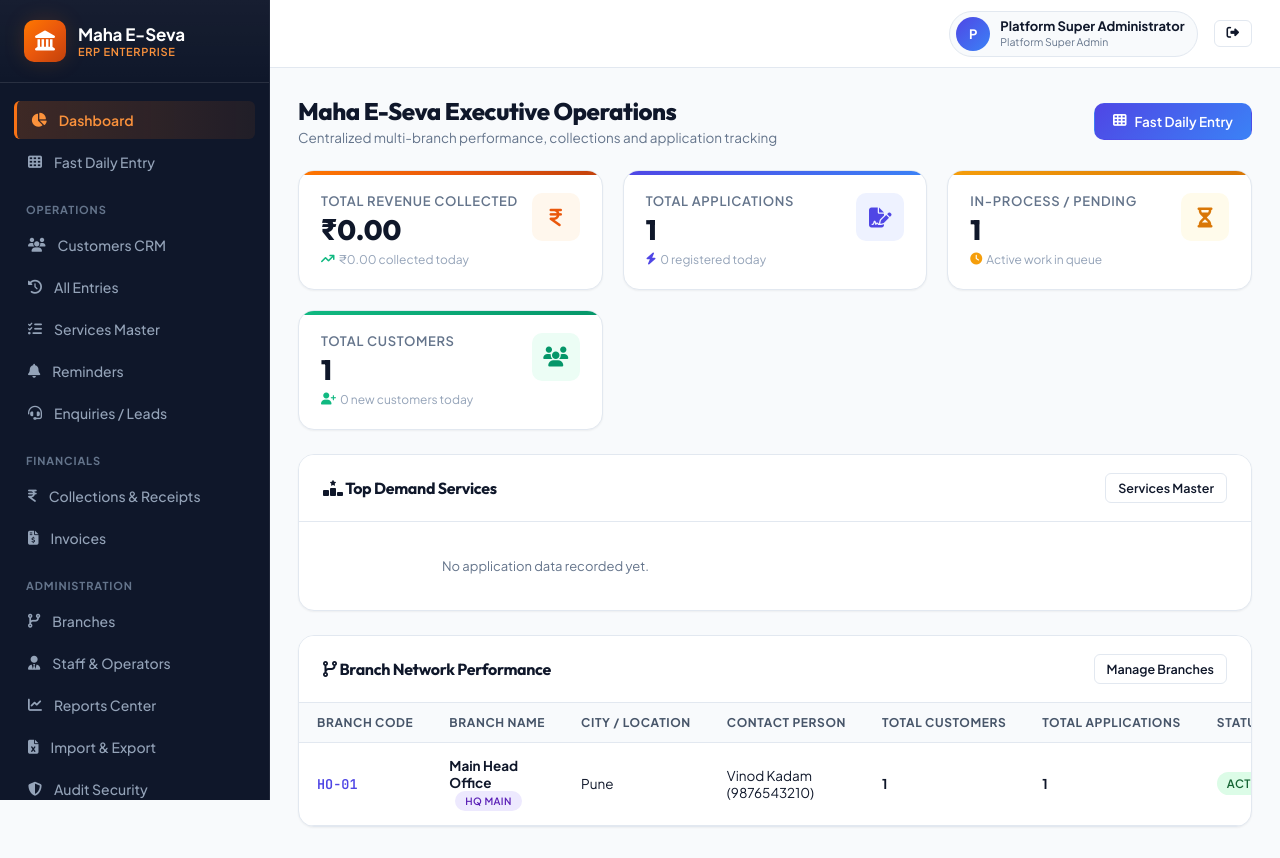
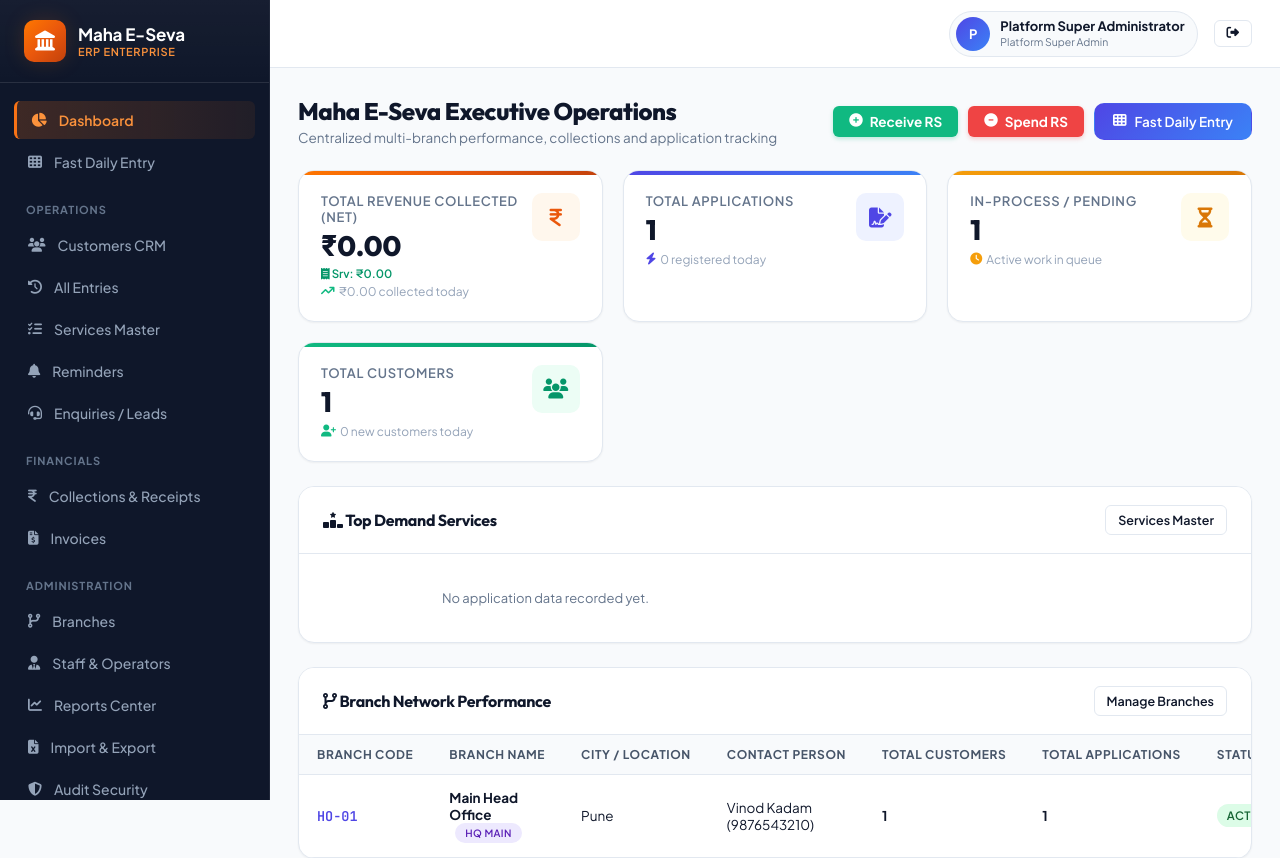
Before and after one commit to VKadam-vk/maha-eseva, a Laravel app: page /dashboard in a window 1280 px wide. Shown: the top 858 px of the page. Before the commit the page ends 828 px from the top, so only its background shows below. Run offline with Laravel 12, Linux system fonts and the light colour scheme; a user stored in the database is signed in; data comes from the database, SQL or seed files in the repository; tables that the repository leaves empty hold one stand-in row (values such as "Sample post").

Commit message:
Add simple quick Receive RS (+) and Spend RS (-) money feature on Business Owner and Branch Admin dashboards

```diff
--- a/app/Services/ReportService.php
+++ b/app/Services/ReportService.php
@@ -4,6 +4,7 @@ namespace App\Services;
 
 use App\Models\Application;
 use App\Models\Branch;
+use App\Models\CashAdjustment;
 use App\Models\Customer;
 use App\Models\Employee;
 use App\Models\FollowUp;
@@ -45,6 +46,23 @@ class ReportService
             ->whereIn('work_status', [Application::STATUS_APPROVED, Application::STATUS_READY, Application::STATUS_DELIVERED, Application::STATUS_CLOSED])
             ->count();
 
+        // Quick Cash In (Receive) and Cash Out (Spend) calculations
+        $totalExtraReceived = 0.0;
+        $totalSpent = 0.0;
+        $todayExtraReceived = 0.0;
+        $todaySpent = 0.0;
+
+        if (\Illuminate\Support\Facades\Schema::hasTable('cash_adjustments')) {
+            $adjQuery = CashAdjustment::where('tenant_id', $tenantId)->when($branchId, fn($q) => $q->where('branch_id', $branchId));
+            $totalExtraReceived = (float) (clone $adjQuery)->where('type', 'RECEIVE')->sum('amount');
+            $totalSpent = (float) (clone $adjQuery)->where('type', 'SPEND')->sum('amount');
+            $todayExtraReceived = (float) (clone $adjQuery)->where('type', 'RECEIVE')->whereDate('entry_date', $today)->sum('amount');
+            $todaySpent = (float) (clone $adjQuery)->where('type', 'SPEND')->whereDate('entry_date', $today)->sum('amount');
+        }
+
+        $netRevenue = ($totalRevenue + $totalExtraReceived) - $totalSpent;
+        $todayNetRevenue = ($todayRevenue + $todayExtraReceived) - $todaySpent;
+
         // Status pipeline breakdown
         $statusCounts = Application::where('tenant_id', $tenantId)
             ->when($branchId, fn($q) => $q->where('branch_id', $branchId))
@@ -80,7 +98,8 @@ class ReportService
             'totalBranches', 'totalCustomers', 'totalApplications', 'totalRevenue',
             'todayCustomers', 'todayApplications', 'todayRevenue', 'monthRevenue',
             'pendingApplications', 'completedApplications', 'statusCounts',
-            'topServices', 'branchPerformance', 'recentApplications'
+            'topServices', 'branchPerformance', 'recentApplications',
+            'totalExtraReceived', 'totalSpent', 'netRevenue', 'todayExtraReceived', 'todaySpent', 'todayNetRevenue'
         );
     }
 
@@ -120,11 +139,29 @@ class ReportService
             ->limit(5)
             ->get();
 
+        // Quick Cash In (Receive) and Cash Out (Spend) calculations
+        $totalExtraReceived = 0.0;
+        $totalSpent = 0.0;
+        $todayExtraReceived = 0.0;
+        $todaySpent = 0.0;
+
+        if (\Illuminate\Support\Facades\Schema::hasTable('cash_adjustments')) {
+            $adjQuery = CashAdjustment::where('tenant_id', $tenantId)->where('branch_id', $branchId);
+            $totalExtraReceived = (float) (clone $adjQuery)->where('type', 'RECEIVE')->sum('amount');
+            $totalSpent = (float) (clone $adjQuery)->where('type', 'SPEND')->sum('amount');
+            $todayExtraReceived = (float) (clone $adjQuery)->where('type', 'RECEIVE')->whereDate('entry_date', $today)->sum('amount');
+            $todaySpent = (float) (clone $adjQuery)->where('type', 'SPEND')->whereDate('entry_date', $today)->sum('amount');
+        }
+
+        $netCollection = ($totalCollection + $totalExtraReceived) - $totalSpent;
+        $todayNetCollection = ($todayCollection + $todayExtraReceived) - $todaySpent;
+
         return compact(
             'todayCustomers', 'todayApplications', 'todayCollection', 'totalCollection',
             'totalBilled', 'pendingAmount',
             'totalCustomers', 'totalApplications', 'pendingWork',
-            'completedWork', 'dueFollowUps', 'recentApplications'
+            'completedWork', 'dueFollowUps', 'recentApplications',
+            'totalExtraReceived', 'totalSpent', 'netCollection', 'todayExtraReceived', 'todaySpent', 'todayNetCollection'
         );
     }
 
--- a/resources/views/dashboard/business_owner.blade.php
+++ b/resources/views/dashboard/business_owner.blade.php
@@ -9,6 +9,12 @@
         <p class="page-subtitle">Centralized multi-branch performance, collections and application tracking</p>
     </div>
     <div style="display: flex; gap: 10px; align-items: center; flex-wrap: wrap;">
+        <button type="button" class="btn" onclick="openCashModal('RECEIVE')" style="background: #10b981; color: #ffffff; font-weight: 700; border: none; padding: 7px 16px; border-radius: 6px; display: inline-flex; align-items: center; gap: 7px; box-shadow: 0 2px 4px rgba(16,185,129,0.25); cursor: pointer;">
+            <i class="fa-solid fa-circle-plus"></i> Receive RS
+        </button>
+        <button type="button" class="btn" onclick="openCashModal('SPEND')" style="background: #ef4444; color: #ffffff; font-weight: 700; border: none; padding: 7px 16px; border-radius: 6px; display: inline-flex; align-items: center; gap: 7px; box-shadow: 0 2px 4px rgba(239,68,68,0.25); cursor: pointer;">
+            <i class="fa-solid fa-circle-minus"></i> Spend RS
+        </button>
         <a href="{{ route('fast_entry.index') }}" class="btn btn-indigo">
             <i class="fa-solid fa-table-cells"></i> Fast Daily Entry
         </a>
@@ -19,11 +25,20 @@
 <div class="metrics-grid">
     <div class="metric-card saffron">
         <div>
-            <div class="metric-label">Total Revenue Collected</div>
-            <div class="metric-value">₹{{ number_format($totalRevenue, 2) }}</div>
-            <div class="metric-subtext">
+            <div class="metric-label">Total Revenue Collected (Net)</div>
+            <div class="metric-value">₹{{ number_format($netRevenue ?? $totalRevenue, 2) }}</div>
+            <div class="metric-subtext" style="display: flex; gap: 8px; flex-wrap: wrap; margin-top: 4px; font-size: 11.5px;">
+                <span title="Services Collection" style="color: #059669; font-weight: 600;"><i class="fa-solid fa-receipt"></i> Srv: ₹{{ number_format($totalRevenue, 2) }}</span>
+                @if(($totalExtraReceived ?? 0) > 0)
+                <span title="Extra Received (+)" style="color: #10b981; font-weight: 700;">+ ₹{{ number_format($totalExtraReceived, 2) }}</span>
+                @endif
+                @if(($totalSpent ?? 0) > 0)
+                <span title="Spend / Expenses (-)" style="color: #ef4444; font-weight: 700;">- ₹{{ number_format($totalSpent, 2) }}</span>
+                @endif
+            </div>
+            <div class="metric-subtext" style="margin-top: 3px;">
                 <i class="fa-solid fa-arrow-trend-up" style="color: #10b981;"></i>
-                <span>₹{{ number_format($todayRevenue, 2) }} collected today</span>
+                <span>₹{{ number_format($todayNetRevenue ?? $todayRevenue, 2) }} collected today</span>
             </div>
         </div>
         <div class="metric-icon-box saffron">
@@ -140,4 +155,6 @@
         </table>
     </div>
 </div>
+
+@include('dashboard.partials.cash_modal')
 @endsection
--- /dev/null
+++ b/resources/views/dashboard/partials/cash_modal.blade.php
@@ -0,0 +1,164 @@
+<!-- Quick Cash Receive & Spend Modal -->
+<div class="modal fade" id="cashAdjustmentModal" tabindex="-1" aria-labelledby="cashAdjustmentModalLabel" aria-hidden="true" style="display: none; position: fixed; top: 0; left: 0; width: 100vw; height: 100vh; z-index: 1055; overflow-x: hidden; overflow-y: auto; outline: 0;">
+    <div class="modal-dialog modal-dialog-centered" style="max-width: 420px; margin: 1.75rem auto;">
+        <div class="modal-content" style="border-radius: 12px; border: none; box-shadow: 0 20px 25px -5px rgba(0, 0, 0, 0.25), 0 10px 10px -5px rgba(0, 0, 0, 0.08); overflow: hidden; background: #ffffff;">
+            <div id="cashModalHeader" style="padding: 16px 20px; color: #ffffff; display: flex; align-items: center; justify-content: space-between; background: #10b981;">
+                <div style="display: flex; align-items: center; gap: 10px;">
+                    <i id="cashModalIcon" class="fa-solid fa-circle-plus" style="font-size: 20px;"></i>
+                    <h5 class="modal-title" id="cashAdjustmentModalLabel" style="font-size: 16px; font-weight: 700; margin: 0;">Receive RS (+ पैसे जमा)</h5>
+                </div>
+                <button type="button" onclick="closeCashModal()" aria-label="Close" style="filter: brightness(0) invert(1); opacity: 0.85; cursor: pointer; border: none; background: transparent; font-size: 18px; color: #fff;">
+                    <i class="fa-solid fa-xmark"></i>
+                </button>
+            </div>
+
+            <form id="cashAdjustmentForm" onsubmit="submitCashAdjustment(event)">
+                @csrf
+                <input type="hidden" name="type" id="cash_adj_type" value="RECEIVE">
+
+                <div class="modal-body" style="padding: 22px 20px 18px;">
+                    <!-- Amount Input -->
+                    <div style="margin-bottom: 18px;">
+                        <label for="cash_adj_amount" style="font-size: 13px; font-weight: 700; color: #334155; margin-bottom: 6px; display: block;">
+                            रक्कम (Amount in ₹) <span style="color: #ef4444;">*</span>
+                        </label>
+                        <div style="position: relative;">
+                            <span style="position: absolute; left: 14px; top: 50%; transform: translateY(-50%); font-weight: 800; font-size: 18px; color: #64748b;">₹</span>
+                            <input type="number" step="any" min="0.01" name="amount" id="cash_adj_amount" class="form-control" placeholder="उदा. 5, 10, 100" required
+                                   style="padding-left: 35px; height: 46px; font-size: 18px; font-weight: 800; border-radius: 8px; border: 2px solid #cbd5e1; width: 100%;">
+                        </div>
+                    </div>
+
+                    <!-- Reason Input -->
+                    <div style="margin-bottom: 6px;">
+                        <label for="cash_adj_reason" style="font-size: 13px; font-weight: 700; color: #334155; margin-bottom: 6px; display: block;">
+                            कारण / तपशील (Reason / Note) <span style="font-size: 11px; font-weight: 500; color: #94a3b8;">(ऐच्छिक)</span>
+                        </label>
+                        <input type="text" name="reason" id="cash_adj_reason" class="form-control" placeholder="उदा. Xerox / चहा / कागद / इतर..."
+                               style="height: 42px; font-size: 13.5px; border-radius: 8px; border: 1.5px solid #cbd5e1; width: 100%;">
+                    </div>
+                </div>
+
+                <div class="modal-footer" style="padding: 12px 20px 16px; background: #f8fafc; border-top: 1px solid #e2e8f0; display: flex; justify-content: flex-end; gap: 10px;">
+                    <button type="button" class="btn btn-secondary" onclick="closeCashModal()" style="font-weight: 600; padding: 8px 16px; border-radius: 6px; font-size: 13px;">
+                        रद्द करा (Cancel)
+                    </button>
+                    <button type="submit" id="cashSubmitBtn" class="btn" style="background: #10b981; color: #ffffff; font-weight: 700; padding: 8px 22px; border-radius: 6px; font-size: 13.5px; border: none; cursor: pointer; display: inline-flex; align-items: center; gap: 6px;">
+                        <i class="fa-solid fa-check"></i> <span id="cashSubmitBtnText">जतन करा (Save)</span>
+                    </button>
+                </div>
+            </form>
+        </div>
+    </div>
+</div>
+
+<div id="cashModalBackdrop" onclick="closeCashModal()" style="display: none; position: fixed; top: 0; left: 0; width: 100vw; height: 100vh; background: rgba(15, 23, 42, 0.6); z-index: 1050; backdrop-filter: blur(2px);"></div>
+
+<script>
+function openCashModal(type) {
+    const modal = document.getElementById('cashAdjustmentModal');
+    const backdrop = document.getElementById('cashModalBackdrop');
+    const typeInput = document.getElementById('cash_adj_type');
+    const header = document.getElementById('cashModalHeader');
+    const label = document.getElementById('cashAdjustmentModalLabel');
+    const icon = document.getElementById('cashModalIcon');
+    const submitBtn = document.getElementById('cashSubmitBtn');
+    const amountInput = document.getElementById('cash_adj_amount');
+    const reasonInput = document.getElementById('cash_adj_reason');
+
+    if (!modal) return;
+
+    typeInput.value = type;
+    amountInput.value = '';
+    reasonInput.value = '';
+
+    if (type === 'RECEIVE') {
+        header.style.background = '#10b981';
+        label.innerHTML = 'Receive RS (+ पैसे जमा)';
+        icon.className = 'fa-solid fa-circle-plus';
+        submitBtn.style.background = '#10b981';
+        amountInput.style.borderColor = '#10b981';
+    } else {
+        header.style.background = '#ef4444';
+        label.innerHTML = 'Spend RS (- खर्च नोंदवा)';
+        icon.className = 'fa-solid fa-circle-minus';
+        submitBtn.style.background = '#ef4444';
+        amountInput.style.borderColor = '#ef4444';
+    }
+
+    modal.style.display = 'block';
+    backdrop.style.display = 'block';
+    document.body.style.overflow = 'hidden';
+
+    setTimeout(() => {
+        if (amountInput) amountInput.focus();
+    }, 150);
+}
+
+function closeCashModal() {
+    const modal = document.getElementById('cashAdjustmentModal');
+    const backdrop = document.getElementById('cashModalBackdrop');
+    if (modal) {
+        modal.style.display = 'none';
+    }
+    if (backdrop) {
+        backdrop.style.display = 'none';
+    }
+    document.body.style.overflow = '';
+}
+
+function submitCashAdjustment(e) {
+    e.preventDefault();
+    const submitBtn = document.getElementById('cashSubmitBtn');
+    const btnText = document.getElementById('cashSubmitBtnText');
+    const amount = document.getElementById('cash_adj_amount').value;
+    const reason = document.getElementById('cash_adj_reason').value;
+    const type = document.getElementById('cash_adj_type').value;
+
+    if (!amount || parseFloat(amount) <= 0) {
+        alert('कृपया वैध रक्कम टाका.');
+        return;
+    }
+
+    submitBtn.disabled = true;
+    btnText.innerHTML = '<i class="fa-solid fa-circle-notch fa-spin"></i> सेव्ह करत आहे...';
+
+    fetch("{{ route('cash_adjustments.store') }}", {
+        method: 'POST',
+        headers: {
+            'Content-Type': 'application/json',
+            'Accept': 'application/json',
+            'X-CSRF-TOKEN': '{{ csrf_token() }}'
+        },
+        body: JSON.stringify({
+            type: type,
+            amount: amount,
+            reason: reason
+        })
+    })
+    .then(res => res.json())
+    .then(data => {
+        if (data.success) {
+            closeCashModal();
+            window.location.reload();
+        } else {
+            alert(data.message || 'काहीतरी त्रुटी आली. कृपया पुन्हा प्रयत्न करा.');
+            submitBtn.disabled = false;
+            btnText.innerHTML = 'जतन करा (Save)';
+        }
+    })
+    .catch(err => {
+        console.error(err);
+        alert('सर्व्हरशी संपर्क होऊ शकला नाही.');
+        submitBtn.disabled = false;
+        btnText.innerHTML = 'जतन करा (Save)';
+    });
+}
+
+// Close on Escape key
+document.addEventListener('keydown', function(e) {
+    if (e.key === 'Escape') {
+        closeCashModal();
+    }
+});
+</script>
--- a/routes/web.php
+++ b/routes/web.php
@@ -5,6 +5,7 @@ use App\Http\Controllers\AuditLogController;
 use App\Http\Controllers\AuthController;
 use App\Http\Controllers\BillingController;
 use App\Http\Controllers\BranchController;
+use App\Http\Controllers\CashAdjustmentController;
 use App\Http\Controllers\CustomerController;
 use App\Http\Controllers\CustomerPortalController;
 use App\Http\Controllers\DashboardController;
@@ -212,6 +213,9 @@ Route::middleware(['auth', 'tenant'])->group(function () {
     Route::post('/customers/broadcast-preview', [CustomerController::class, 'previewBroadcast'])->name('customers.broadcast_preview');
     Route::post('/customers/broadcast-whatsapp', [CustomerController::class, 'broadcastWhatsApp'])->name('customers.broadcast_whatsapp');
 
+    // Fast Cash Adjustments (Receive / Spend)
+    Route::post('/cash-adjustments', [CashAdjustmentController::class, 'store'])->name('cash_adjustments.store');
+
     // Organization & Branch Settings
     Route::prefix('settings')->name('settings.')->group(function () {
         Route::get('/', [SettingController::class, 'index'])->name('index')->middleware('permission:settings.manage');
```
Also changed, not shown: app/Http/Controllers/CashAdjustmentController.php (added, +52 -0 lines), app/Models/CashAdjustment.php (added, +44 -0 lines), resources/views/dashboard/branch_admin.blade.php (+22 -5 lines), database/migrations/2026_11_27_000001_create_cash_adjustments_table.php (added).
